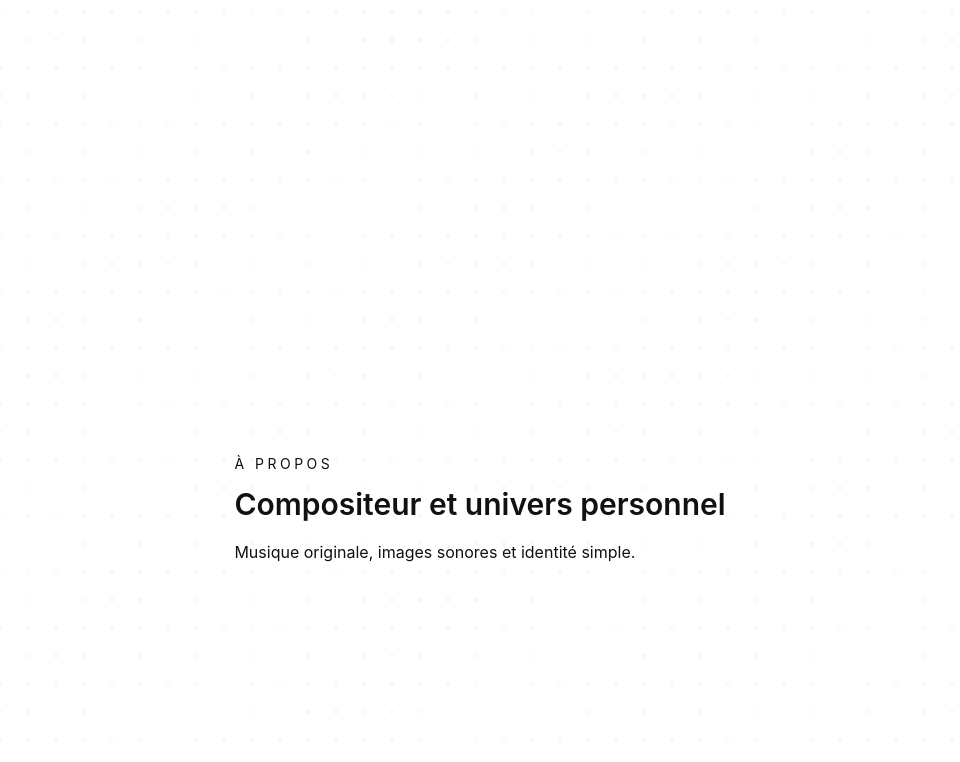
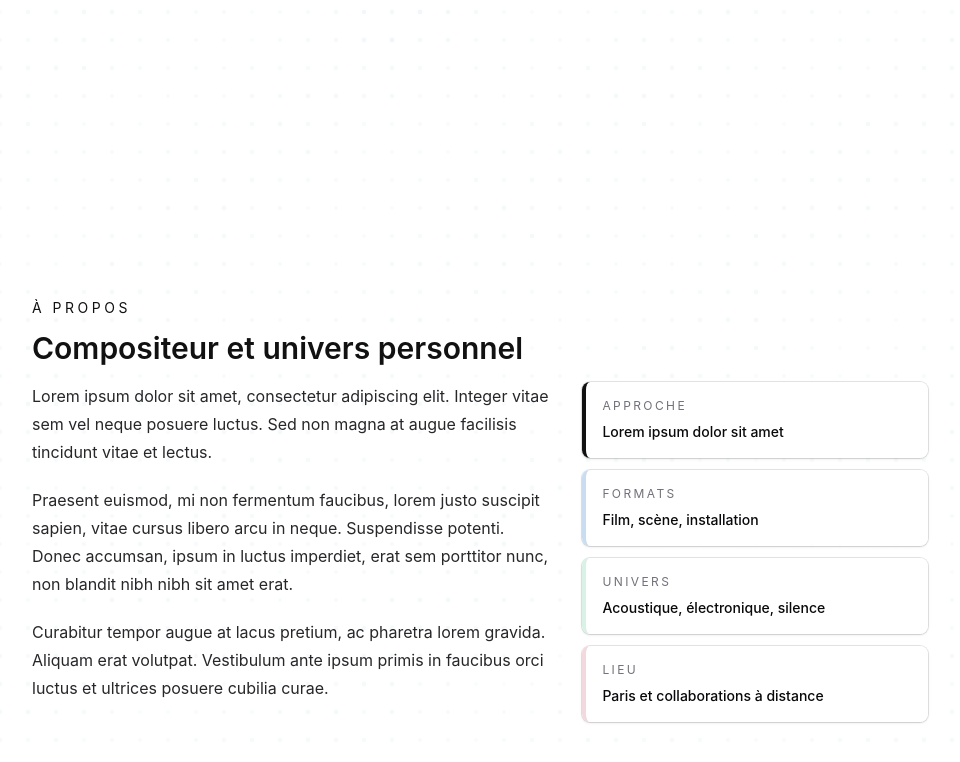
Before and after one commit to HugoLaurent/pipo, a React (Vite) app: page / in a window 1280 px wide. Shown: the part 1490-2252 px from the top of the page, without its empty margins (220-1180 px from the left). Built offline with nearby package versions, Linux system fonts and the light colour scheme.

Commit message:
Ajout de contenu détaillé à la section "À propos" avec une mise en page améliorée et des éléments d'information supplémentaires

```diff
--- a/src/App.jsx
+++ b/src/App.jsx
@@ -559,10 +559,50 @@ function App() {
             sectionRefs.current.apropos = element;
           }}
           dataThemeKey="apropos"
+          contentClassName="w-full max-w-4xl"
           title="À propos"
           subtitle="Compositeur et univers personnel"
         >
-          Musique originale, images sonores et identité simple.
+          <div className="grid gap-8 md:grid-cols-[minmax(0,1.2fr)_minmax(220px,0.8fr)]">
+            <div className="space-y-5 text-zinc-800">
+              <p>
+                Lorem ipsum dolor sit amet, consectetur adipiscing elit. Integer
+                vitae sem vel neque posuere luctus. Sed non magna at augue
+                facilisis tincidunt vitae et lectus.
+              </p>
+              <p>
+                Praesent euismod, mi non fermentum faucibus, lorem justo
+                suscipit sapien, vitae cursus libero arcu in neque. Suspendisse
+                potenti. Donec accumsan, ipsum in luctus imperdiet, erat sem
+                porttitor nunc, non blandit nibh nibh sit amet erat.
+              </p>
+              <p>
+                Curabitur tempor augue at lacus pretium, ac pharetra lorem
+                gravida. Aliquam erat volutpat. Vestibulum ante ipsum primis in
+                faucibus orci luctus et ultrices posuere cubilia curae.
+              </p>
+            </div>
+
+            <div className="grid gap-3 text-sm text-zinc-800">
+              {[
+                ["Approche", "Lorem ipsum dolor sit amet", "#111111"],
+                ["Formats", "Film, scène, installation", "#C9DDF2"],
+                ["Univers", "Acoustique, électronique, silence", "#D9F2E6"],
+                ["Lieu", "Paris et collaborations à distance", "#F3D9DE"],
+              ].map(([label, value, accentColor]) => (
+                <div
+                  key={label}
+                  className="rounded-lg border-l-4 bg-white/70 p-4 shadow-sm ring-1 ring-black/10 backdrop-blur-sm"
+                  style={{ borderLeftColor: accentColor }}
+                >
+                  <p className="text-xs uppercase tracking-[0.2em] text-zinc-500">
+                    {label}
+                  </p>
+                  <p className="mt-2 font-medium text-zinc-950">{value}</p>
+                </div>
+              ))}
+            </div>
+          </div>
         </ContentSection>
 
         <ContentSection
```
